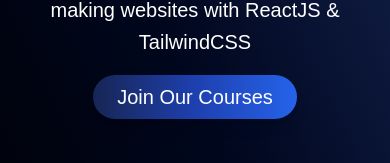
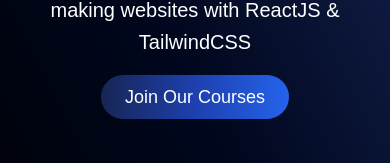
Before and after one commit to Arbab02/techStone, a React (Vite) app: page / in a window 390 px wide. Shown: the part 295-458 px from the top of the page. Built offline with nearby package versions, Linux system fonts and the light colour scheme; a web font is replaced by a local one.

Commit message:
Update Hero.jsx

```diff
--- a/src/components/Hero.jsx
+++ b/src/components/Hero.jsx
@@ -41,12 +41,13 @@ const Hero = () => {
       className="  pt-[7rem] bg-white  body-font bg-gradient-to-tr from-[#000000] via-[#00071E] to-blue-950"
     >
       <div className="container mx-auto flex  px-8 py-2 md:flex-row flex-col items-center">
+        {/* mb-16 property was here below */}
         <motion.div
-          className="lg:flex-grow md:w-1/2 lg:pr-24  md:pr-16 flex flex-col md:items-start md:text-left mb-10 md:mb-0 items-center text-center"
+          className="lg:flex-grow md:w-1/2 lg:pr-24   md:pr-16 flex flex-col md:items-start md:text-left mb-10  md:mb-0 items-center text-center"
           variants={containerVariants}
         >
           <motion.h1
-            className="title-font sm:text-4xl lg:text-6xl text-4xl md:text-5xl mb-4 text-white font-bold"
+            className="title-font xl:text-6xl lg:text-5xl md:text-5xl sm:text-4xl text-4xl  mb-4 text-white font-bold"
             variants={childVariants}
           >
             Better Solutions For Your&nbsp;
@@ -54,21 +55,21 @@ const Hero = () => {
             <span className="text-blue-500  font-bold">Business!</span>
           </motion.h1>
           <motion.p
-            className="mb-8 leading-relaxed lg:text-2xl md:text-2xl text-xl text-center md:text-justify text-white"
+            className="mb-8 leading-relaxed xl:text-3xl lg:text-2xl md:text-xl text-xl text-center md:text-justify text-white"
             variants={childVariants}
           >
             We are team of talented designers making websites with ReactJS &
             TailwindCSS
             <a href="/addTopic">
-              <button className="block mx-auto lg:mx-0  xl:mx-0 md:mx-0 rounded-full text-xl bg-gradient-to-r from-blue-950 via-blue-800 to-blue-600 font-normal mt-4 text-white px-6 py-2 shadow-lg hover:from-purple-600 hover:via-pink-600 hover:to-pink-600 transition duration-300">
+              <button className="block mx-auto lg:mx-0  xl:mx-0 md:mx-0 rounded-full xl:text-xl lg:text-lg text-lg  bg-gradient-to-r from-blue-950 via-blue-800 to-blue-600 font-normal mt-4 text-white px-6 py-2  transition-all hover:scale-110 ">
                 Join Our Courses
               </button>
             </a>
           </motion.p>
-          <motion.div
+          {/* <motion.div
             className="flex justify-center"
             variants={childVariants}
-          ></motion.div>
+          ></motion.div> */}
         </motion.div>
         {/* pl-8 property was here below */}
         <motion.div
```
